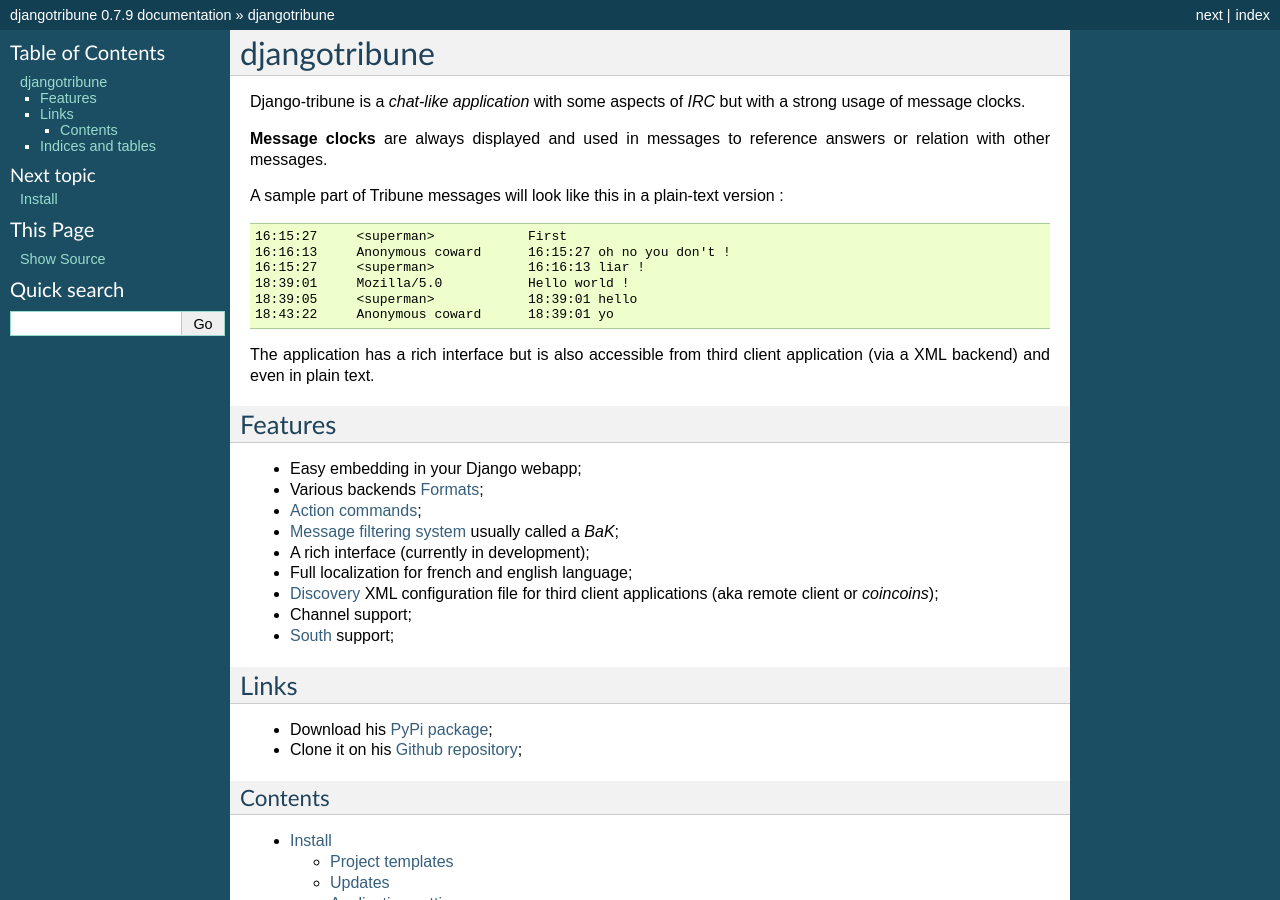
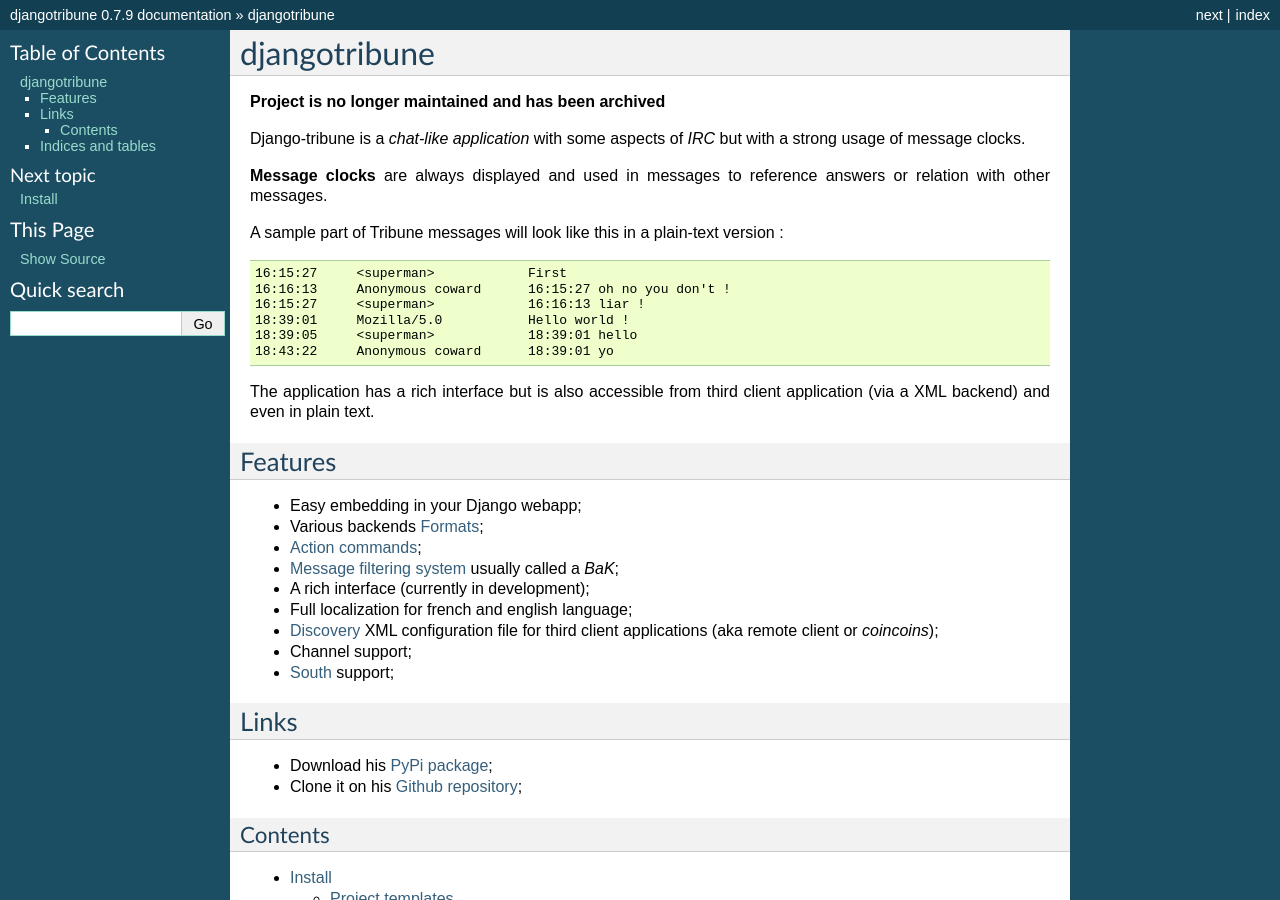
Before and after one commit to sveetch/djangotribune, a Sphinx documentation site: the page built from docs/index.rst, in a window 1280 px wide and 900 px high. Built offline with Sphinx 7.4.7, drawn with Linux system fonts in a browser that asks for light colours.

Commit message:
Update README.rst to mention project achiving (#25)
* Update README.rst to mention project achiving

* Update doc index.rst to mention project archiving

```diff
--- a/README.rst
+++ b/README.rst
@@ -2,6 +2,8 @@
 .. _texttable: http://pypi.python.org/pypi/texttable/0.8.1
 .. _crispy-forms-foundation: https://github.com/sveetch/crispy-forms-foundation
 .. _South: http://south.readthedocs.org/en/latest/
+
+**Project is no longer maintained and has been archived**
 
 Introduction
 ============
--- a/docs/index.rst
+++ b/docs/index.rst
@@ -5,6 +5,8 @@
 *************
 djangotribune
 *************
+
+**Project is no longer maintained and has been archived**
 
 Django-tribune is a *chat-like application* with some aspects of *IRC* but with a
 strong usage of message clocks.
```
